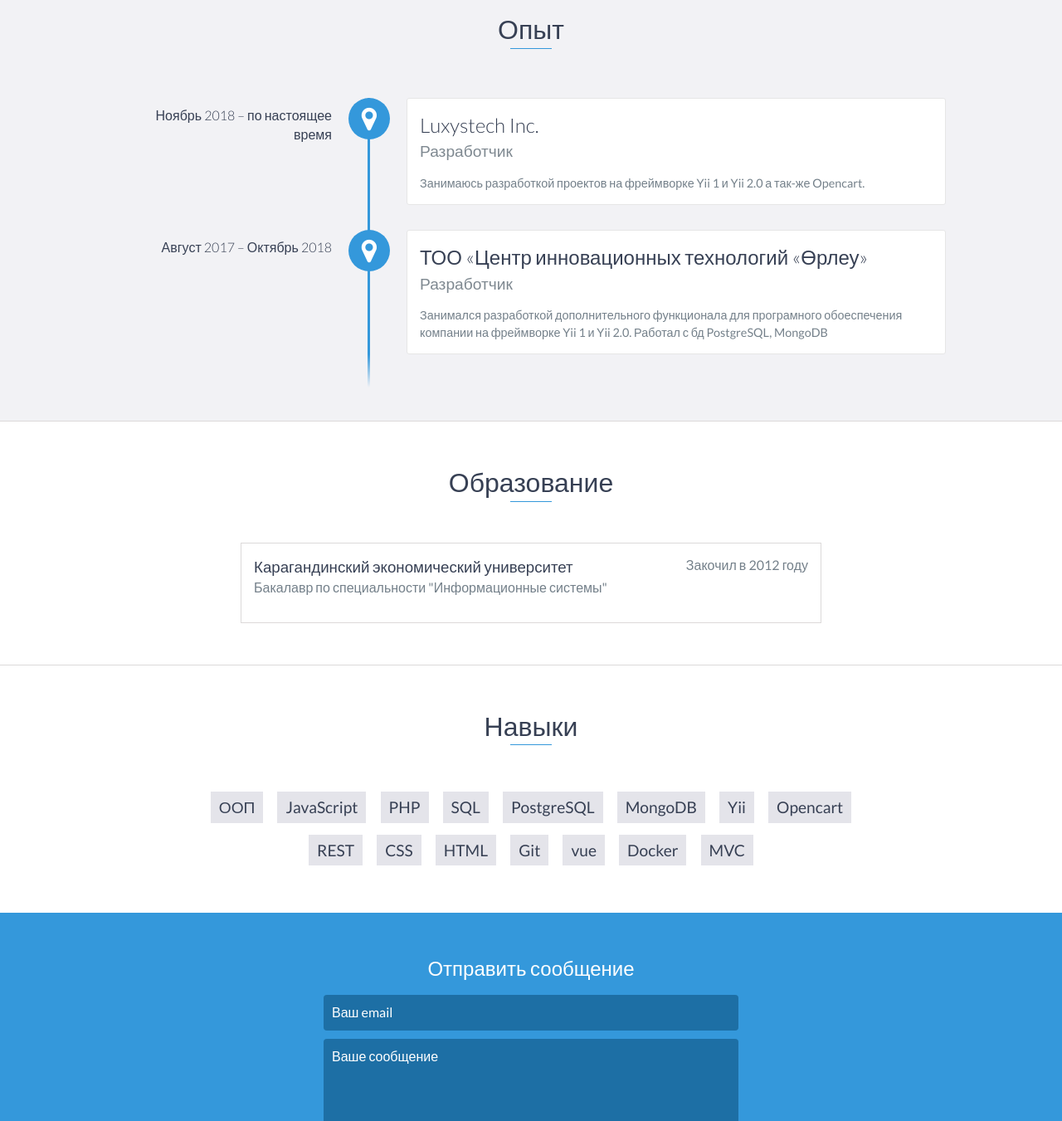
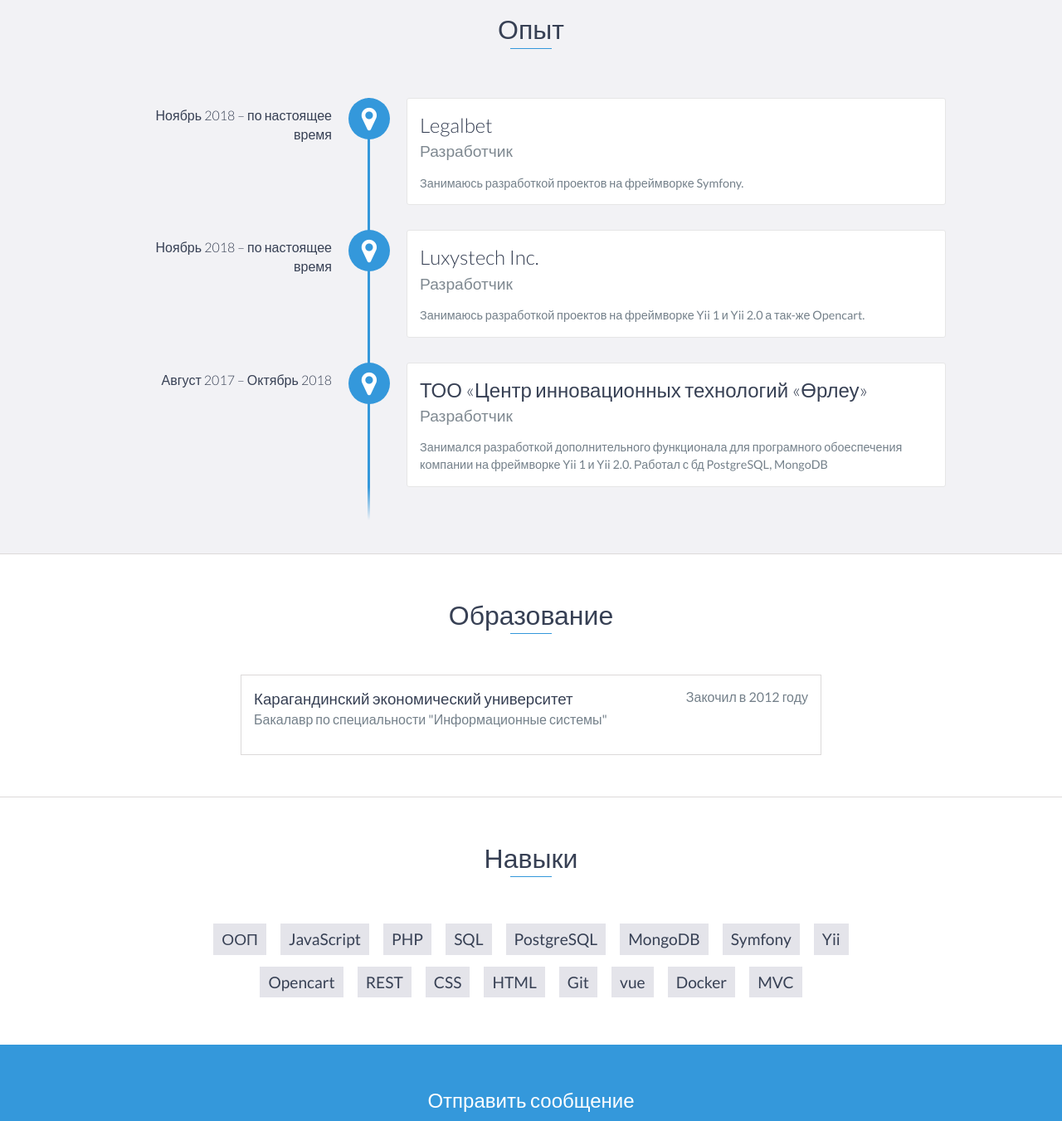
Before and after one commit to btn441/btn441.github.io, a website: page index.html in a window 1280 px wide. Shown: the part 1080-2431 px from the top of the page at 83% size. Drawn offline with nearby package versions, Linux system fonts and the light colour scheme.

Commit message:
add new work

```diff
--- a/index.html
+++ b/index.html
@@ -77,6 +77,14 @@
         <div id="experience-timeline">
 
             <div data-date="Ноябрь 2018 – по настоящее время">
+                <h3>Legalbet</h3>
+                <h4>Разработчик</h4>
+                <p>
+                    Занимаюсь разработкой проектов на фреймворке Symfony.
+                </p>
+            </div>
+
+            <div data-date="Ноябрь 2018 – по настоящее время">
                 <h3>Luxystech Inc.</h3>
                 <h4>Разработчик</h4>
                 <p>
@@ -115,6 +123,7 @@
             <li>SQL</li>
             <li>PostgreSQL</li>
             <li>MongoDB</li>
+            <li>Symfony</li>
             <li>Yii</li>
             <li>Opencart</li>
             <li>REST</li>
```
